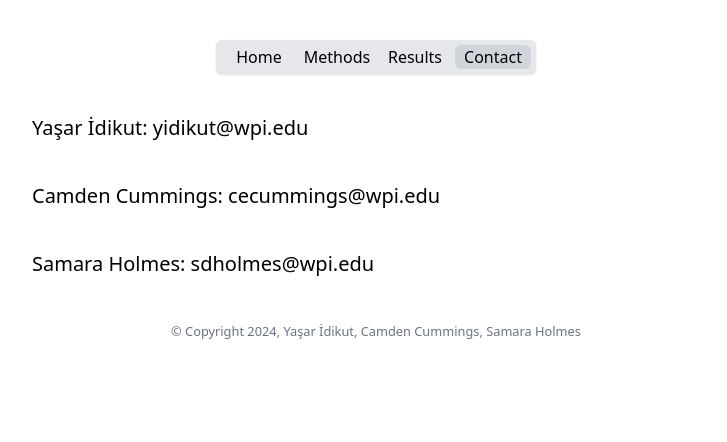
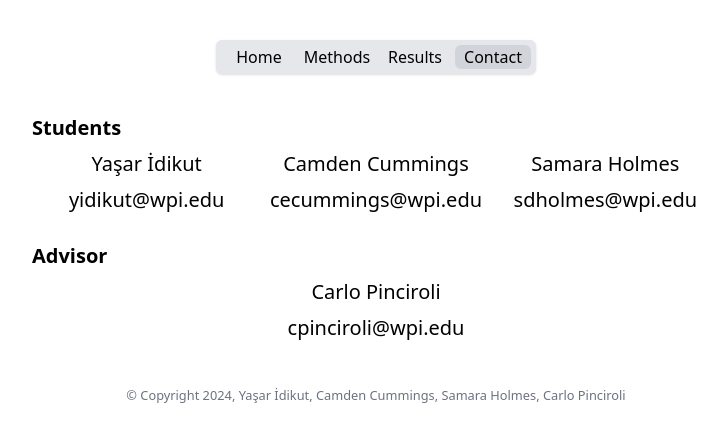
Before and after one commit to nestlab-bae-mqp-2024/nestlab-bae-mqp-2024.github.io, a Vue app: page /contact in a window 1280 px wide. Shown: the top 442 px of the page, without its empty margins (264-991 px from the left). Built offline with nearby package versions, Linux system fonts and the light colour scheme.

Commit message:
update contacts

```diff
--- a/src/App.vue
+++ b/src/App.vue
@@ -13,7 +13,7 @@
   </div>
 
   <footer class="text-center text-gray-500 my-10">
-    <small>&copy; Copyright 2024, <a class="hover:underline" href="https://godofkebab.github.io/">Yaşar İdikut</a>, Camden Cummings, Samara Holmes</small>
+    <small>&copy; Copyright 2024, <a class="hover:underline" target="_blank" href="https://godofkebab.github.io/">Yaşar İdikut</a>, Camden Cummings, <a class="hover:underline" target="_blank" href="https://samaraholmes.bitbucket.io/">Samara Holmes</a>, <a class="hover:underline" target="_blank" href="https://carlo.pinciroli.net/">Carlo Pinciroli</a></small>
   </footer>
 
 </template>
--- a/src/views/Contact.vue
+++ b/src/views/Contact.vue
@@ -1,18 +1,72 @@
 <template>
   <div class="text-xl m-10">
+    <p class="my-2">
+      <strong>Students</strong>
+    </p>
+
+    <div class="flex flex-col sm:flex-row text-center">
+      <div class="basis-1/3">
+        <p class="mb-2">
+          <a class="hover:underline" target="_blank" href="https://godofkebab.github.io/">Yaşar İdikut</a>
+        </p>
         <p class="mb-5">
-      Yaşar İdikut: yidikut@wpi.edu
+          yidikut@wpi.edu
         </p>
       </div>
-  <div class="text-xl m-10">
+      <div class="basis-1/3">
+        <p class="mb-2">
+          Camden Cummings
+        </p>
         <p class="mb-5">
-      Camden Cummings: cecummings@wpi.edu
+          cecummings@wpi.edu
         </p>
       </div>
-  <div class="text-xl m-10">
+      <div class="basis-1/3">
+        <p class="mb-2">
+          <a class="hover:underline" target="_blank" href="https://samaraholmes.bitbucket.io/">Samara Holmes</a>
+        </p>
         <p class="mb-5">
-      Samara Holmes: sdholmes@wpi.edu
+          sdholmes@wpi.edu
         </p>
+      </div>
+    </div>
+
+<!--    <p class="my-2">-->
+<!--      <strong>Sponsors</strong>-->
+<!--    </p>-->
+
+<!--    <div class="flex flex-col sm:flex-row text-center">-->
+<!--      <div class="basis-1/2">-->
+<!--        <p class="mb-2">-->
+<!--          ...-->
+<!--        </p>-->
+<!--        <p class="mb-5">-->
+<!--          ...-->
+<!--        </p>-->
+<!--      </div>-->
+<!--      <div class="basis-1/2">-->
+<!--        <p class="mb-2">-->
+<!--          ...-->
+<!--        </p>-->
+<!--        <p class="mb-5">-->
+<!--          ...-->
+<!--        </p>-->
+<!--      </div>-->
+<!--    </div>-->
+
+    <p class="my-2">
+      <strong>Advisor</strong>
+    </p>
+
+    <div class="text-center">
+      <p class="mb-2">
+        <a class="hover:underline" target="_blank" href="https://carlo.pinciroli.net/">Carlo Pinciroli</a>
+      </p>
+      <p class="mb-5">
+        cpinciroli@wpi.edu
+      </p>
+    </div>
+
   </div>
 </template>
 
```
Lines whose indentation alone changed are shown as unchanged.
